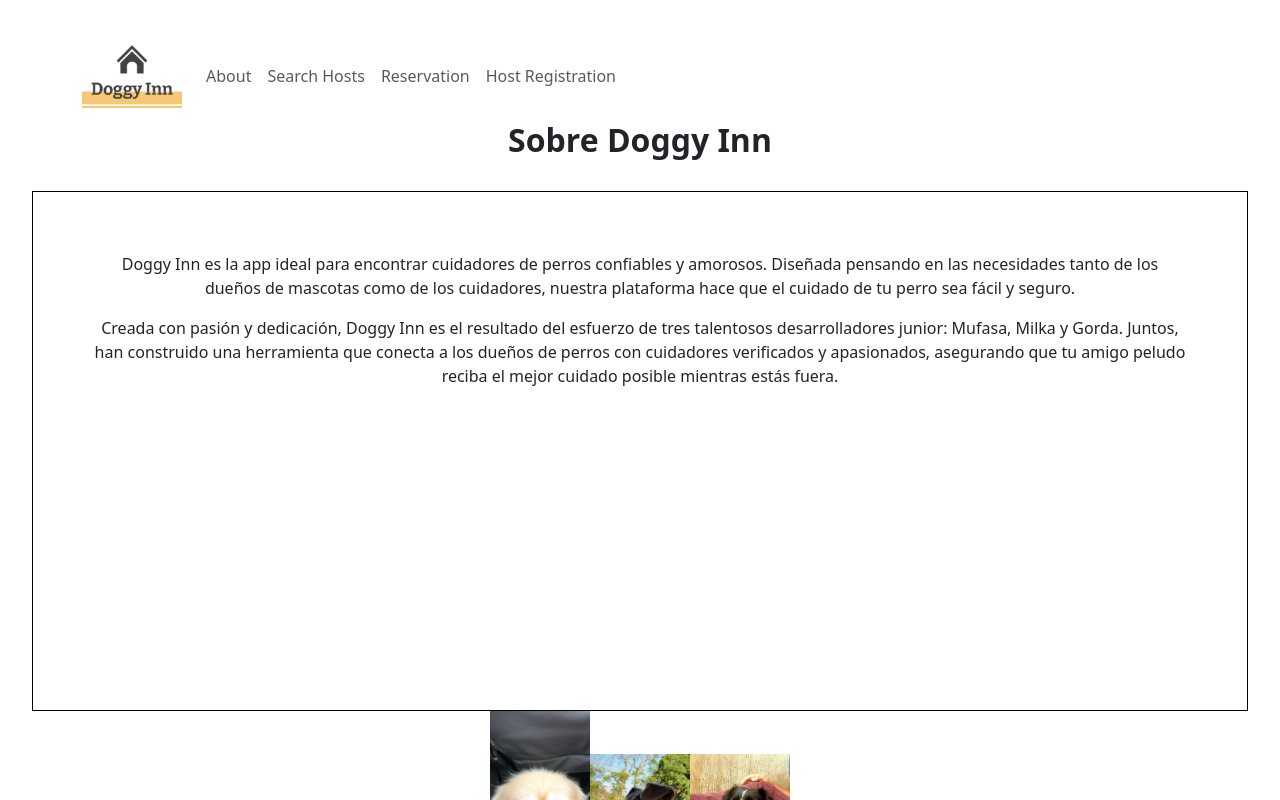
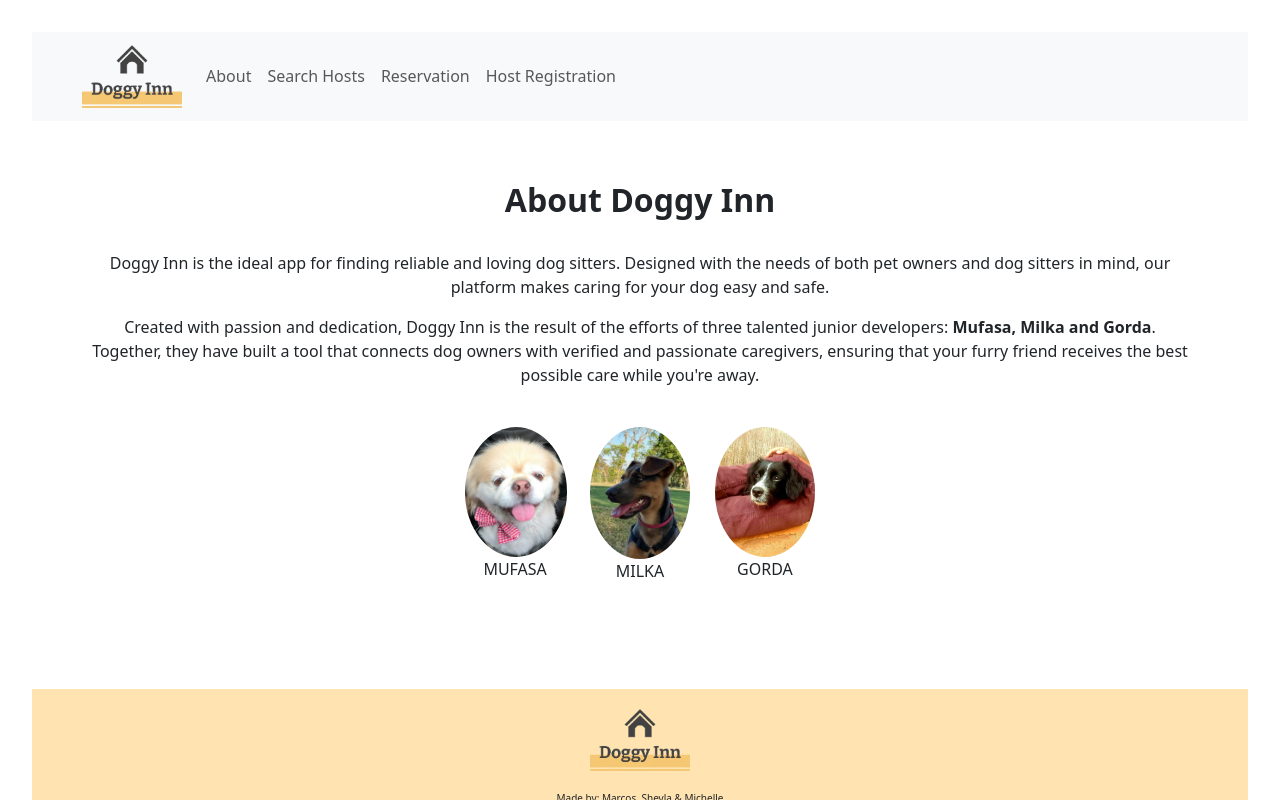
Before and after one commit to Sheylare/doggyInn-app-client, a React (Vite) app: page /about in a window 1280 px wide. Shown: the top 800 px of the page. Built offline with nearby package versions, Linux system fonts and the light colour scheme.

Commit message:
ultimos retoques

```diff
--- a/src/App.css
+++ b/src/App.css
@@ -93,11 +93,16 @@
   margin: 16px;
   box-shadow: 0 4px 8px rgba(0, 0, 0, 0.1);
   transition: box-shadow 0.3s;
-  width: 100vw;
+  width: 90vw;
 }
 
-.host-details-map, .host-info-details {
+.host-details-map{
   width: 400px;
+  text-align: start;
+}
+
+.host-info-details {
+  width: 60%;
   text-align: start;
 }
 
@@ -139,6 +144,15 @@
   justify-content: flex-start;
   align-items: center;
   gap: 20px;
+}
+.search-host-map{
+  width: 85vw;
+}
+
+
+.leaflet-container {
+  height: 600px;
+  width: 100%;
 }
 
 
@@ -195,10 +209,6 @@
 
 /* LEAFLET MAP*/
 
-.leaflet-container {
-  height: 600px;
-  width: 85vw;
-}
 
 
 .new-host {
@@ -237,7 +247,10 @@
 /* ABOUT US */
 
 .about-us {
-  border: 1px solid black;
+  display: flex;
+  flex-direction: column;
+  justify-content: center;
+  align-items: center;
   min-height: 65vh;
   width: 100%;
   padding: 60px;
@@ -253,7 +266,6 @@
   justify-content: center;
   background-color: rgb(255, 227, 177);
   font-size: x-small;
-  justify-content: baseline;
   align-items: center;
   width: 100%;
 }
@@ -279,3 +291,10 @@
   flex-direction: column;
  justify-content: space-evenly
 }
+
+.img-perritos{
+  display: flex;
+  flex-direction: row;
+  justify-content: space-evenly;
+
+}
--- a/src/components/myNavbar.jsx
+++ b/src/components/myNavbar.jsx
@@ -1,22 +1,27 @@
 import Container from "react-bootstrap/Container";
 import Nav from "react-bootstrap/Nav";
-import React from "react";
+import React, { useState } from "react";
 import Navbar from "react-bootstrap/Navbar";
 import logo from "../assets/logo.png"
 import { Link } from "react-router-dom";
 
+
+
+
 function MyNavbar() {
+  const [expanded, setExpanded] = useState(false);
+
   return (
-    <Navbar expand="lg" sticky="top" id="navbar">
+    <Navbar collapseOnSelect expand="lg" sticky="top" id="navbar" className="bg-body-tertiary" expanded={expanded}>
       <Container>
         <Navbar.Brand  as={Link} to="/"><img src= {logo} alt="logo" width="100px"/></Navbar.Brand>
-        <Navbar.Toggle aria-controls="basic-navbar-nav" />
+        <Navbar.Toggle aria-controls="basic-navbar-nav" onClick={() => setExpanded(!expanded)} />
         <Navbar.Collapse id="basic-navbar-nav">
           <Nav className="me-auto">
-            <Nav.Link as={Link} to="/about">About</Nav.Link>
-            <Nav.Link as={Link} to="/buscar-hosts ">Search Hosts</Nav.Link>
-            <Nav.Link as={Link} to="/reservas">Reservation</Nav.Link>
-            <Nav.Link as={Link} to="/registrar-host">Host Registration</Nav.Link>
+            <Nav.Link onClick={() => setExpanded(false)} as={Link} to="/about">About</Nav.Link>
+            <Nav.Link onClick={() => setExpanded(false)} as={Link} to="/buscar-hosts ">Search Hosts</Nav.Link>
+            <Nav.Link onClick={() => setExpanded(false)} as={Link} to="/reservas">Reservation</Nav.Link>
+            <Nav.Link onClick={() => setExpanded(false)} as={Link} to="/registrar-host">Host Registration</Nav.Link>
           </Nav>
         </Navbar.Collapse>
       </Container>
--- a/src/pages/About.jsx
+++ b/src/pages/About.jsx
@@ -1,36 +1,46 @@
 import React from "react";
-import dog1 from "../assets/mufasa.jpg"
-import dog2 from "../assets/milka.jpg"
-import dog3 from "../assets/gorda.jpg"
-
+import dog1 from "../assets/mufasa2.jpg";
+import dog2 from "../assets/milka.jpg";
+import dog3 from "../assets/gorda.jpg";
+import { Col, Container, Image, Row } from "react-bootstrap";
 
 function About() {
   return (
-    <div>
-      <h2><b>Sobre Doggy Inn</b></h2>
+    <div className="about-us">
+      <h2>
+        <b> About Doggy Inn</b>
+      </h2>
       <br />
-      <div className="about-us">
-        <p>
-          Doggy Inn es la app ideal para encontrar cuidadores de perros
-          confiables y amorosos. Diseñada pensando en las necesidades tanto de
-          los dueños de mascotas como de los cuidadores, nuestra plataforma hace
-          que el cuidado de tu perro sea fácil y seguro.
-        </p>
-        <p>
-          Creada con pasión y dedicación, Doggy Inn es el resultado del esfuerzo
-          de tres talentosos desarrolladores junior: Mufasa, Milka y Gorda.
-          Juntos, han construido una herramienta que conecta a los dueños de
-          perros con cuidadores verificados y apasionados, asegurando que tu
-          amigo peludo reciba el mejor cuidado posible mientras estás fuera.
-        </p>
-      </div>
-
-      <div>
-        <img src={dog1} alt=""  width="100px"/>
-        <img src={dog2} alt=""  width="100px"/>
-        <img src={dog3} alt=""  width="100px"/>
-
-      </div>
+      <p>
+        Doggy Inn is the ideal app for finding reliable and loving dog sitters.
+        Designed with the needs of both pet owners and dog sitters in mind, our
+        platform makes caring for your dog easy and safe.
+      </p>
+      <p>
+        Created with passion and dedication, Doggy Inn is the result of the
+        efforts of three talented junior developers:{" "}
+        <b>Mufasa, Milka and Gorda</b>. Together, they have built a tool that
+        connects dog owners with verified and passionate caregivers, ensuring
+        that your furry friend receives the best possible care while you're
+        away.
+      </p>
+      <br />
+      <Container className="img-perritos">
+        <Row>
+          <Col xs={6} md={4}>
+            <Image src={dog1} roundedCircle height="130px" />
+            <p>MUFASA</p>
+          </Col>
+          <Col xs={6} md={4}>
+            <Image src={dog2} roundedCircle width="100px" />
+            <p>MILKA</p>
+          </Col>
+          <Col xs={6} md={4}>
+            <Image src={dog3} roundedCircle width="100px" />
+            <p>GORDA</p>
+          </Col>
+        </Row>
+      </Container>
     </div>
   );
 }
--- a/src/pages/SearchHosts.jsx
+++ b/src/pages/SearchHosts.jsx
@@ -50,7 +50,7 @@ function SearchHosts() {
           />
         </Form>
       </div>
-
+      <div className="search-host-map">
         <MapContainer center={center} zoom={6.3} scrollWheelZoom={false}>
           <TileLayer
             attribution='&copy; <a href="https://www.openstreetmap.org/copyright">OpenStreetMap</a> contributors'
@@ -74,14 +74,18 @@ function SearchHosts() {
                         Name: <b>{eachHost.name}</b>
                       </p>
                     </Link>
-                  <p>Price: <b>{eachHost.price}€</b></p>
-                  <p><b>{eachHost.city}</b></p>
+                    <p>
+                      Price: <b>{eachHost.price}€</b>
+                    </p>
+                    <p>
+                      <b>{eachHost.city}</b>
+                    </p>
                   </Popup>
                 </Marker>
               );
             })}
         </MapContainer>
-
+      </div>
 
       <Link to="/hosts">
         <Button variant="primary" type="submit">
```
Also changed, not shown: src/assets/mufasa.jpg (deleted), src/assets/mufasa2.jpg (added). Lines whose indentation alone changed are shown as unchanged.
